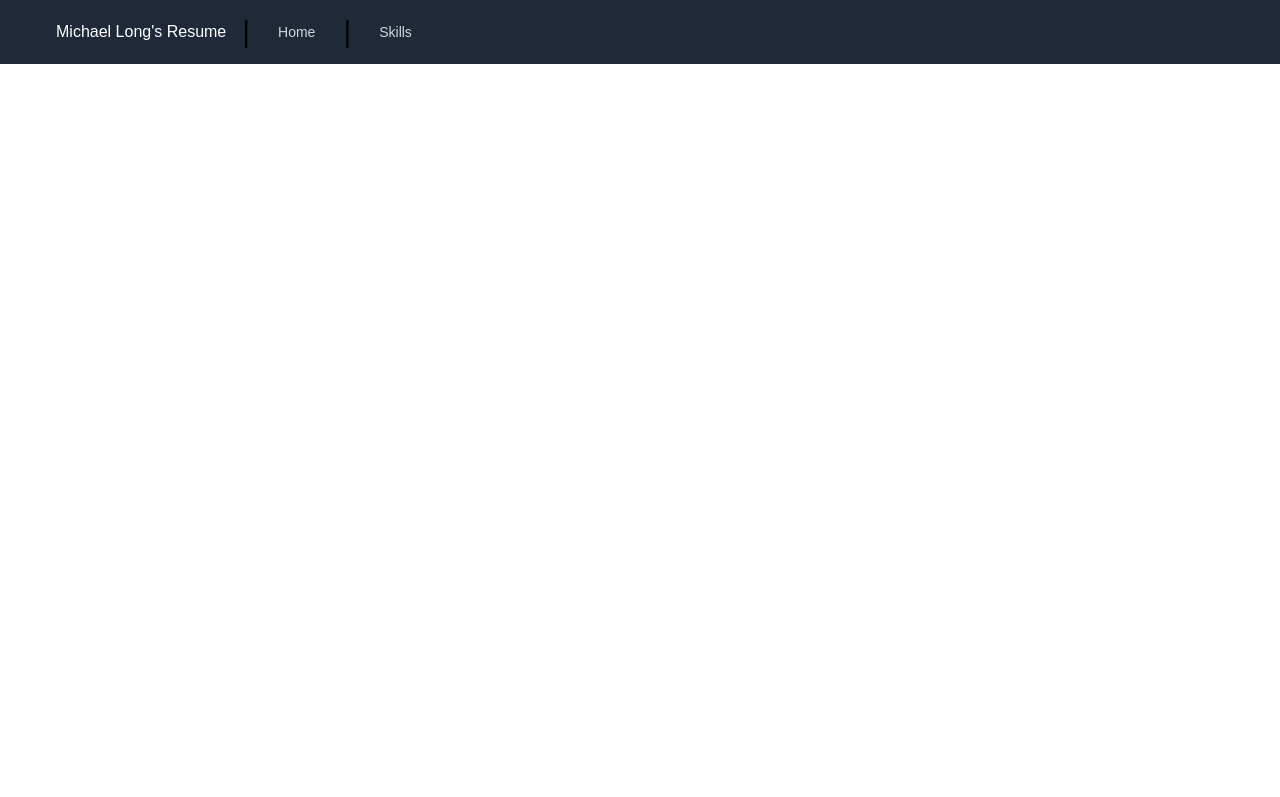
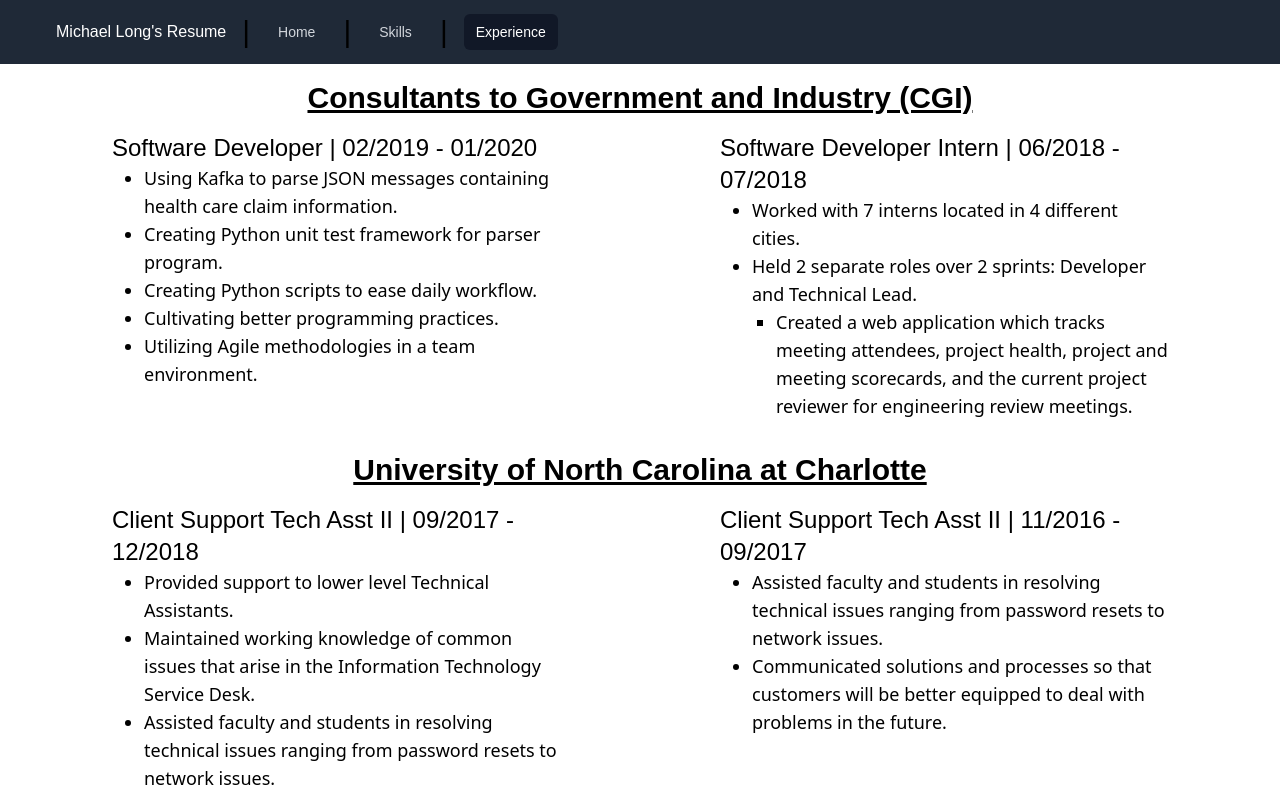
Before and after one commit to michael-long88/resume-vue-tailwind, a Vue app: page /experience in a window 1280 px wide. Shown: the top 797 px of the page. Built offline with nearby package versions, Linux system fonts and the light colour scheme.

Commit message:
Add experience page

```diff
--- /dev/null
+++ b/src/components/JobList.vue
@@ -0,0 +1,39 @@
+<template>
+  <div>
+    <div class="grid grid-cols-1 lg:grid-cols-2 px-8 pt-4 font-lora">
+      <header class="mx-auto pb-4 text-2xl lg:text-3xl font-bold underline lg:col-span-2 mx-8">
+        {{ header }}
+      </header>
+      <div v-for="(position, index) in positions" :key="index" class="lg:mx-20">
+        <h3 class="text-xl lg:text-2xl">{{ position.position }} | {{ position.timeline }}</h3>
+        <ul class="text-left lg:text-lg list-disc font-nunito pl-8 max-w-full pb-4">
+          <li v-for="(responsibility, subIndex) in position.responsibilities" :key="subIndex" :class="[{'ml-6 list-square': isArray(responsibility)}]">
+            <ul v-if="isArray(responsibility)">
+              <li v-for="subItem in responsibility" :key="subItem">
+                {{ subItem }}
+              </li>
+            </ul>
+            <span v-else>
+              {{ responsibility }}
+            </span>
+          </li>
+        </ul>
+      </div>
+    </div>
+  </div>
+</template>
+<script>
+export default {
+  name: 'JobList',
+  props: {
+    header: String,
+    positions: Array
+  },
+  methods: {
+    isArray: (element) => {
+      console.log(element)
+      return Array.isArray(element)
+    }
+  }
+}
+</script>
--- a/src/components/Nav.vue
+++ b/src/components/Nav.vue
@@ -37,6 +37,8 @@
               <router-link to="/" class="menu-link text-sm">Home</router-link>
               <p class="mx-auto text-3xl">|</p>
               <router-link to="/skills" class="menu-link text-sm">Skills</router-link>
+              <p class="mx-auto text-3xl">|</p>
+              <router-link to="/experience" class="menu-link text-sm">Experience</router-link>
             </div>
           </div>
         </div>
@@ -51,8 +53,9 @@
     <div :class="[menuToggle ? 'block sm:block' : 'hidden sm:hidden']">
       <div class="px-2 pt-2 pb-3 space-y-1 font-cinzel  ">
         <!-- Current: "bg-gray-900 text-white", Default: "text-gray-300 hover:bg-gray-700 hover:text-white" -->
-        <router-link to="/" class="menu-link text-base">Home</router-link> |
+        <router-link to="/" class="menu-link text-base">Home</router-link>
         <router-link to="/skills" class="menu-link text-base">Skills</router-link>
+        <router-link to="/experience" class="menu-link text-base">Experience</router-link>
       </div>
     </div>
   </nav>
--- a/src/router/index.js
+++ b/src/router/index.js
@@ -1,7 +1,8 @@
 import Vue from 'vue'
 import VueRouter from 'vue-router'
-import Home from '../views/Home.vue'
+import Home from '../views/Home'
 import Skills from '../views/Skills'
+import Experience from '../views/Experience'
 
 Vue.use(VueRouter)
 
@@ -19,6 +20,11 @@
     // this generates a separate chunk (about.[hash].js) for this route
     // which is lazy-loaded when the route is visited.
     // component: () => import(/* webpackChunkName: "about" */ '../views/About.vue')
+  },
+  {
+    path: '/experience',
+    name: 'Experience',
+    component: Experience
   }
 ]
 
--- /dev/null
+++ b/src/views/Experience.vue
@@ -0,0 +1,120 @@
+<template>
+  <div class="flex">
+    <div class="lg:grid lg:grid-cols-1 lg:grid-rows-1">
+      <JobList
+        v-for="(jobPositions, company) in jobs"
+        :key="company"
+        :header="company"
+        :positions="jobPositions"
+      />
+    </div>
+  </div>
+</template>
+<script>
+import JobList from '../components/JobList'
+export default {
+  name: 'Experience',
+  components: {
+    JobList
+  },
+  data () {
+    return {
+      jobs: {
+        'Consultants to Government and Industry (CGI)': [
+          {
+            position: 'Software Developer',
+            timeline: '02/2019 - 01/2020',
+            responsibilities: [
+              'Using Kafka to parse JSON messages containing health care claim information.',
+              'Creating Python unit test framework for parser program.',
+              'Creating Python scripts to ease daily workflow.',
+              'Cultivating better programming practices.',
+              'Utilizing Agile methodologies in a team environment.'
+            ]
+          },
+          {
+            position: 'Software Developer Intern',
+            timeline: '06/2018 - 07/2018',
+            responsibilities: [
+              'Worked with 7 interns located in 4 different cities.',
+              'Held 2 separate roles over 2 sprints: Developer and Technical Lead.',
+              [
+                'Created a web application which tracks meeting attendees, project health, project and meeting scorecards, and the current project reviewer for engineering review meetings.'
+              ]
+            ]
+          }
+        ],
+        'University of North Carolina at Charlotte': [
+          {
+            position: 'Client Support Tech Asst II',
+            timeline: '09/2017 - 12/2018',
+            responsibilities: [
+              'Provided support to lower level Technical Assistants.',
+              'Maintained working knowledge of common issues that arise in the Information Technology Service Desk.',
+              'Assisted faculty and students in resolving technical issues ranging from password resets to network issues.',
+              'Communicated solutions and processes so that customers will be better equipped to deal with problems in the future.'
+            ]
+          },
+          {
+            position: 'Client Support Tech Asst II',
+            timeline: '11/2016 - 09/2017',
+            responsibilities: [
+              'Assisted faculty and students in resolving technical issues ranging from password resets to network issues.',
+              'Communicated solutions and processes so that customers will be better equipped to deal with problems in the future.'
+            ]
+          }
+        ],
+        'United States Marine Corps': [
+          {
+            position: 'Public Affairs Liaison (Sergeant / E5)',
+            timeline: '08/2013 - 10/2014',
+            responsibilities: [
+              'Organized and coordinated public events with outside agencies for 200 Marines.',
+              'Supervised Marine Corps tasks issued to groups of 4, 12, 50, and 300 Marines.'
+            ]
+          },
+          {
+            position: 'Barracks Manager (Sergeant / E5)',
+            timeline: '06/2012 - 07/2014',
+            responsibilities: [
+              'Created schedules for 150 rotating incoming and outgoing Marines living in the barracks.',
+              'Created work orders for any maintenance requests.',
+              'Helped create the barracks rules and regulations policy for Bravo Fleet Anti-Terrorism Security Team company.',
+              'Ensured rooms were being kept within Marine Corps standards.',
+              'Implemented and enforced policies and guidelines.'
+            ]
+          },
+          {
+            position: 'Squad Leader (Corporal / E4)',
+            timeline: '04/2011 - 06/2012',
+            responsibilities: [
+              'Supervised Marine Corps infantry and Fleet Anti-Terrorism Security Team tasks applied to the fire team, squad, platoon, and company level.',
+              'Ensured the Marines under my charge effectively accomplished all tasks resulting in mission accomplishment, unit readiness, and unit success.',
+              'Led and mentored junior Marines to help them grow both personally and professionally.'
+            ]
+          },
+          {
+            position: 'Team Leader (Corporal / E4)',
+            timeline: '11/2010 - 04/2011',
+            responsibilities: [
+              'Conducted patrols in Marjah, Helmand Province, Afghanistan.',
+              'Provided morale and discipline to the 3 Marines under my charge.',
+              'Communicated effectively with individuals in foreign countries using the native language while respecting local culture.',
+              'Collaborated with service members from US and foreign military branches in a high-stress environment.',
+              'Adapted to the fluid and ever-changing military environment while overseas and stateside.'
+            ]
+          },
+          {
+            position: 'Rifleman (Private - Corporal / E1 - E4)',
+            timeline: '07/2006 - 11/2010',
+            responsibilities: [
+              'Accepted and executed any lawful order given to me by my chain of command.',
+              'Maintained armed guard positions in foreign countries such as Cuba, Bahrain, and Jordan.'
+            ]
+          }
+        ]
+      }
+    }
+  }
+}
+</script>
--- a/tailwind.config.js
+++ b/tailwind.config.js
@@ -7,6 +7,9 @@
         nunito: ['nunito', 'sans'],
         cinzel: ['cinzel', 'sans-serif'],
         lora: ['lora', 'sans-serif']
+      },
+      listStyleType: {
+        square: 'square'
       }
     },
     container: {
```
